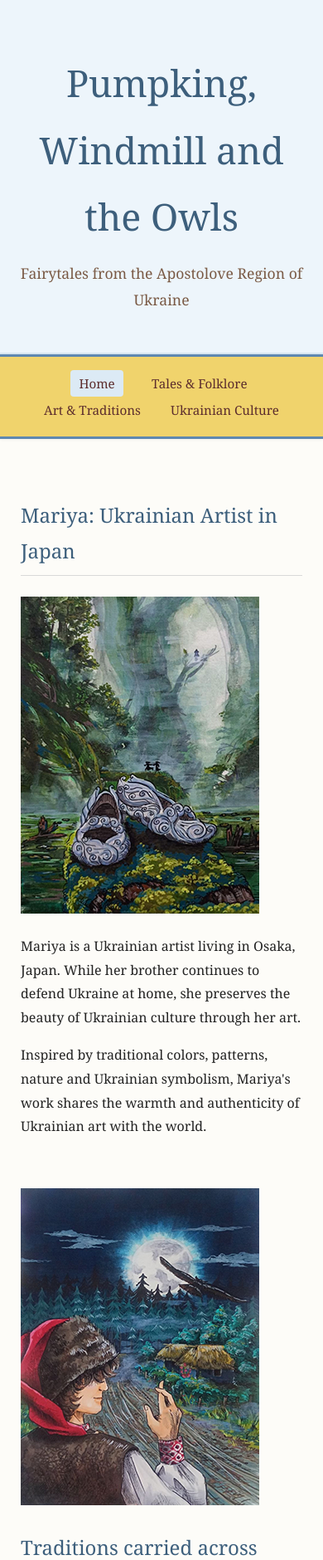
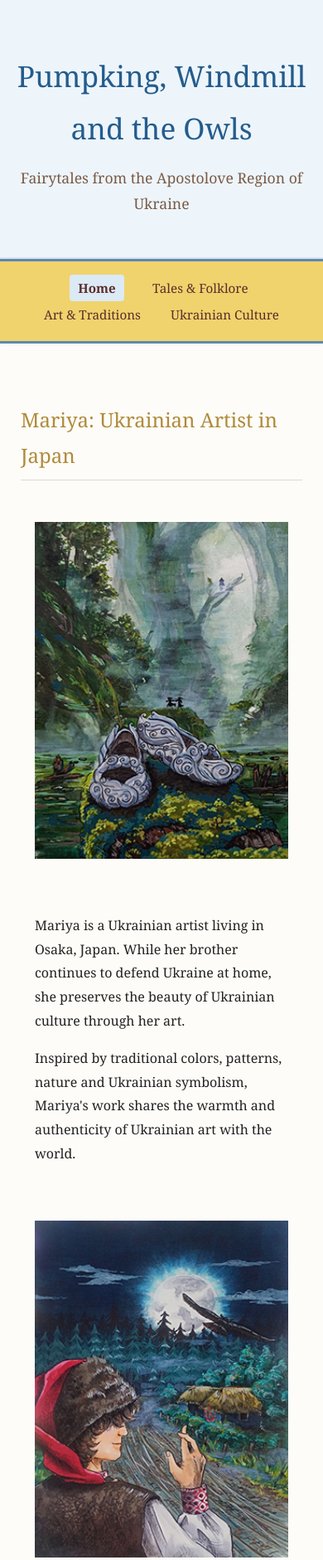
Before and after one commit to oshmianska/apostolove, a plain HTML site: page artist.html in a window 390 px wide. Shown: the top 1880 px of the page at 83% size. Drawn offline with Linux system fonts and the light colour scheme.

Commit message:
Update style.css

```diff
--- a/css/style.css
+++ b/css/style.css
@@ -198,3 +198,86 @@ color: #666;
 font-style: italic;
 
 }
+.artist-intro,
+.artist-row,
+.artbook {
+    width:85%;
+    max-width:1100px;
+    margin:80px auto;
+    display:grid;
+    grid-template-columns:1fr 1fr;
+    gap:50px;
+    align-items:center;
+}
+
+
+img {
+    width:100%;
+    display:block;
+}
+
+
+h1 {
+    font-size:3rem;
+    color:#245c8d;
+}
+
+
+h2 {
+    color:#b08b3c;
+}
+
+
+.feature,
+.final-image {
+    width:70%;
+    max-width:900px;
+    margin:90px auto;
+}
+
+
+.reverse {
+    direction:rtl;
+}
+
+.reverse > * {
+    direction:ltr;
+}
+
+
+.artbook {
+    border-top:1px solid #ddd;
+    padding-top:70px;
+}
+
+
+a {
+    color:#245c8d;
+    text-decoration:none;
+    font-weight:bold;
+}
+
+
+@media(max-width:700px){
+
+    .artist-intro,
+    .artist-row,
+    .artbook {
+        grid-template-columns:1fr;
+        width:90%;
+        margin:50px auto;
+    }
+
+    .reverse {
+        direction:ltr;
+    }
+
+    .feature,
+    .final-image {
+        width:90%;
+    }
+
+    h1 {
+        font-size:2.2rem;
+    }
+}
```
